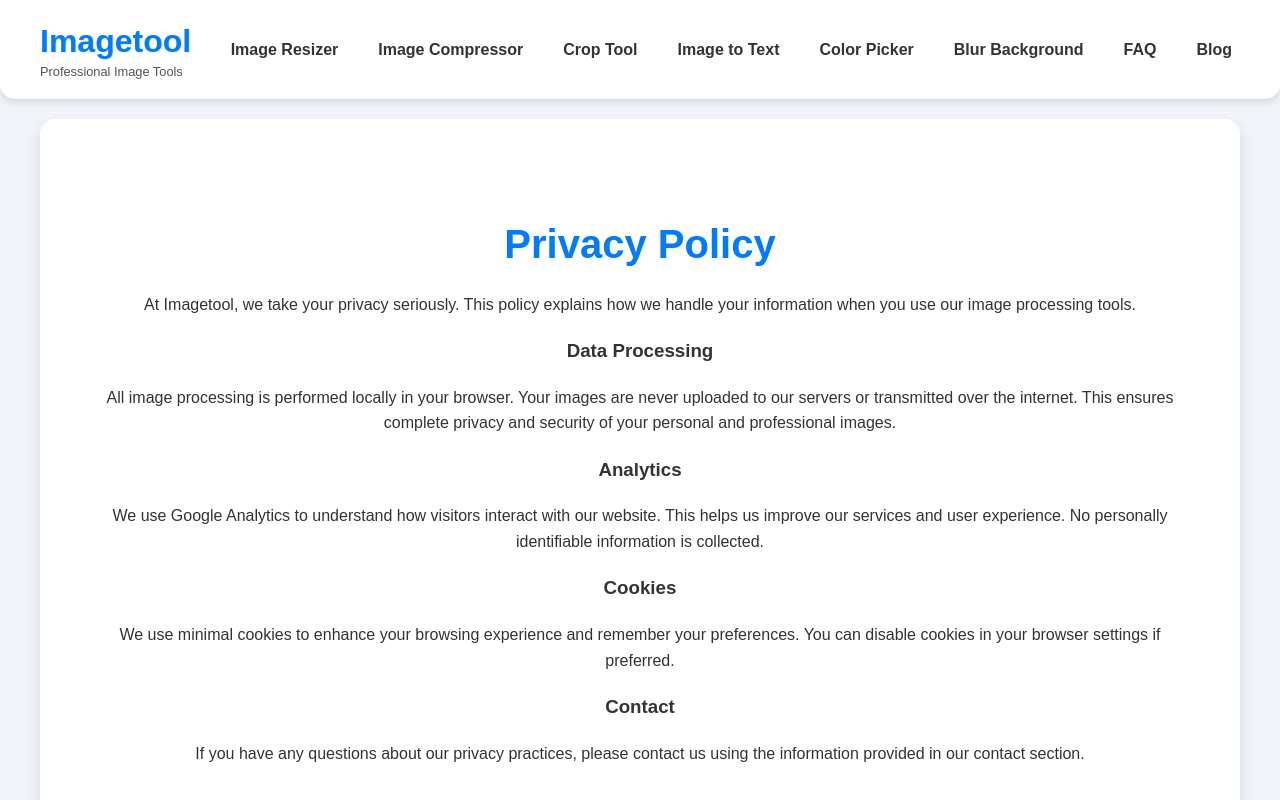
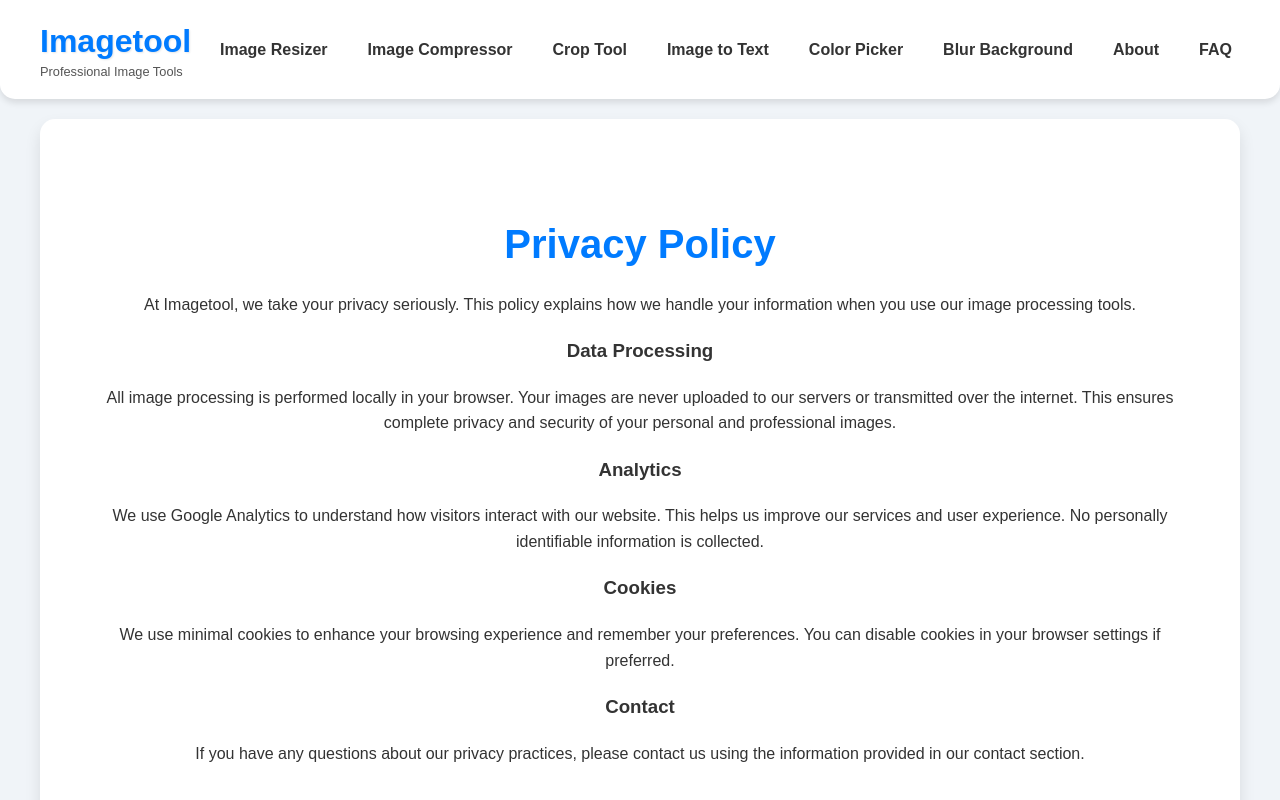
Before and after one commit to dojikim-7870/imagetool, a plain HTML site: page privacy.html in a window 1280 px wide. Shown: the top 800 px of the page. Drawn offline with Linux system fonts and the light colour scheme.

Commit message:
Update privacy.html

```diff
--- a/privacy.html
+++ b/privacy.html
@@ -79,8 +79,9 @@
           <li><a href="ocr.html">Image to Text</a></li>
           <li><a href="colorpicker.html">Color Picker</a></li>
           <li><a href="blur.html">Blur Background</a></li>
+          <li><a href="about.html">About</a></li>
           <li><a href="faq.html" class="active">FAQ</a></li>
-          <li><a href="blog.html">Blog</a></li>
+
         </ul>
                 <div class="hamburger">
                     <span class="bar"></span>
```
